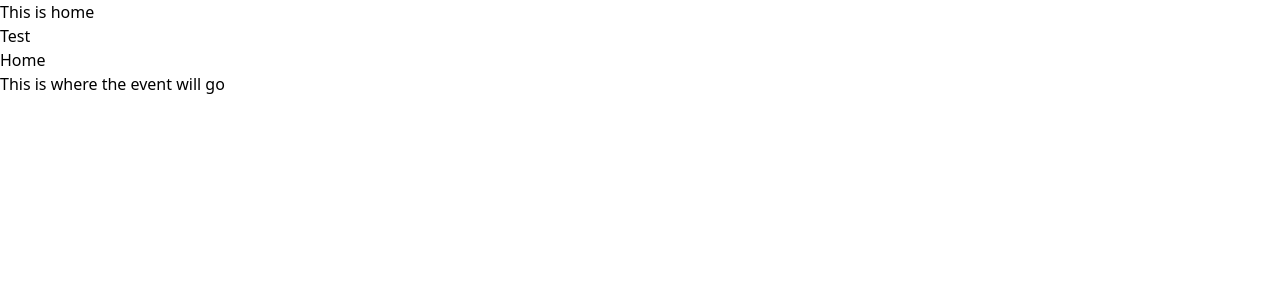
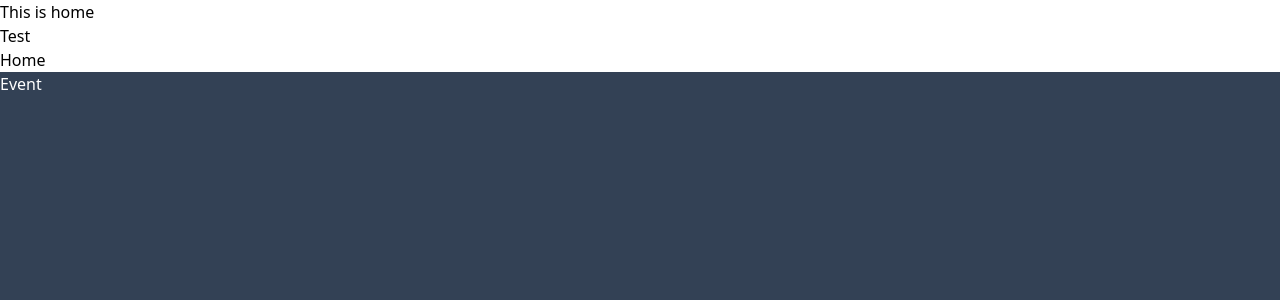
Before and after one commit to sevenkieran/Event-Tracker, a React (Vite) app: page /Event in a window 1280 px wide. Shown: the top 300 px of the page. Built offline with nearby package versions, Linux system fonts and the light colour scheme.

Commit message:
added log

```diff
--- a/src/routes/Event.jsx
+++ b/src/routes/Event.jsx
@@ -1,11 +1,10 @@
 import React from "react";
 
 function Event() {
-
-    return (
-        <div>
-            <h2>This is where the event will go</h2>
-        </div>
-    );
+  return (
+    <div className="bg-slate-700 h-screen">
+      <h1 className="text-white">Event</h1>
+    </div>
+  );
 }
 export default Event;
--- a/src/routes/Home.jsx
+++ b/src/routes/Home.jsx
@@ -29,6 +29,7 @@ function App() {
 
       if (response.ok) {
         setEvents(data._embedded.events);
+        console.log(data._embedded.events);
       } else {
         throw new Error(data.message || "Failed to fetch events");
       }
@@ -40,7 +41,7 @@ function App() {
   };
 
   return (
-    <div className="bg-slate-600 h-screen">
+    <div className="bg-slate-700 h-screen">
       <div className="p-10">
         <h1 className="text-white p-2 text-xl font-bold">Event Tracker</h1>
         <form onSubmit={handleSubmit}>
```
